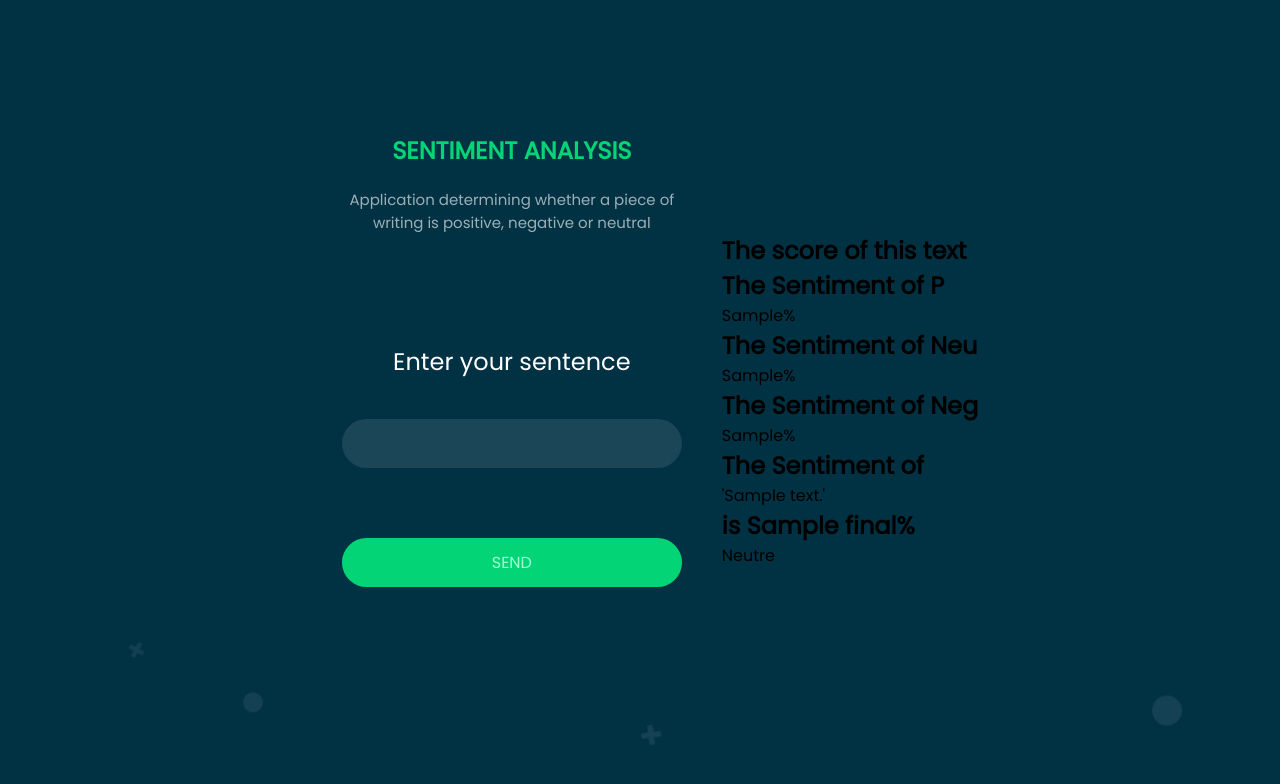
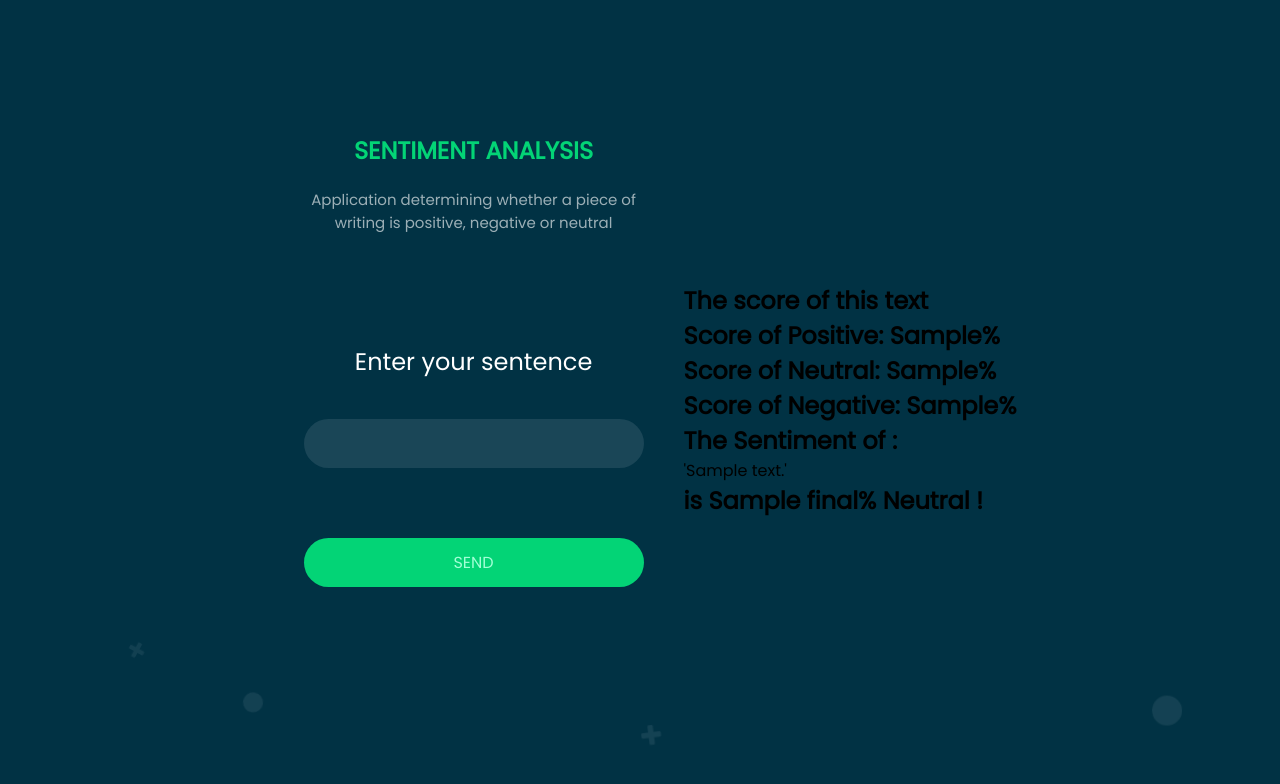
Before and after one commit to jeanpierre8/Big-Eng-Project, a Flask app: template templates/index.html in a window 1280 px wide. Shown: the top 784 px of the page. Run offline with Flask 2, Linux system fonts and the light colour scheme; the template is opened without the code that fills it: most values are stand-ins (such as "Sample title", 1, 10 or a date in 2020).

Commit message:
level the design and the implementation of the variable in the web app

```diff
--- a/app.py
+++ b/app.py
@@ -21,8 +21,11 @@
     obj = SentimentIntensityAnalyzer()
     sentiment= obj.polarity_scores(text)
     neg = sentiment['neg']*100
+    neg = "{:.2f}".format(neg)
     neu = sentiment['neu']*100
+    neu = "{:.2f}".format(neu)
     pos = sentiment['pos']*100
+    pos = "{:.2f}".format(pos)
     compound = sentiment['compound']
     if compound >= 0.05:
         return render_template('index.html', final=pos,finalP=pos,finalNeu=neu,finalNeg=neg, text=text, text_no_processing=text_no_processing, compound=compound)
--- a/templates/index.html
+++ b/templates/index.html
@@ -36,21 +36,20 @@
 {% if final %}
 <div>
 	<h2>The score of this text</h2>
-	<h2>The Sentiment of P</h2>{{ finalP }}%
-	<h2>The Sentiment of Neu</h2>{{ finalNeu }}%
-	<h2>The Sentiment of Neg</h2>{{ finalNeg }}%
-	<h2>The Sentiment of</h2> '{{ text_no_processing }}' <h2>is {{ final }}%</h2>
+	<h2>Score of Positive: {{ finalP }}%</h2>
+	<h2>Score of Neutral: {{ finalNeu }}%</h2>
+	<h2>Score of Negative: {{ finalNeg }}%</h2>
 	{% if compound >= 0.05 %}
 	<div>
-		Positive
+	<h2>The Sentiment of :</h2> '{{ text_no_processing }}' <h2>is {{ final }}% Positive !</h2>
 	</div>
 	{% elif compound <= -0.05 %}
 	<div>
-		Negative
+	<h2>The Sentiment of :</h2> '{{ text_no_processing }}' <h2>is {{ final }}% Negative !</h2>
 	</div>
 	{% else %}
 	<div>
-		Neutre
+	<h2>The Sentiment of :</h2> '{{ text_no_processing }}' <h2>is {{ final }}% Neutral !</h2>
 	</div>
 	{% endif %}
 	</tr>
```
